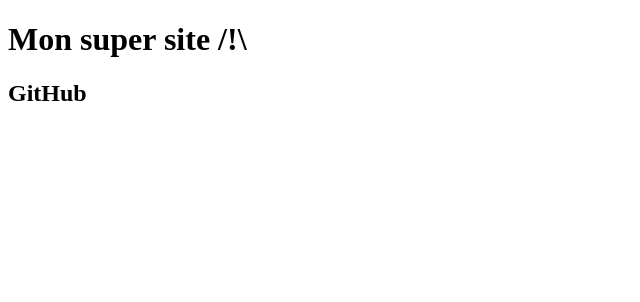
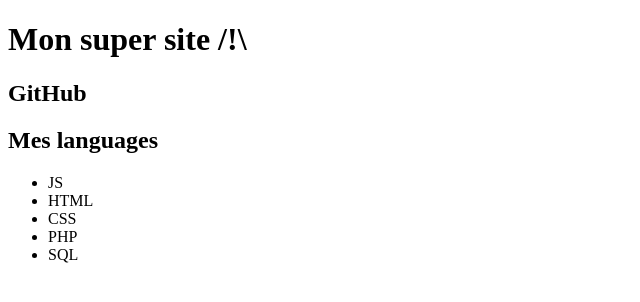
Before and after one commit to vuongjacques/dam-j02, a plain HTML site: page index.html in a window 1280 px wide. Shown: the whole page, without its empty margins (0-640 px from the left). Drawn offline with Linux system fonts and the light colour scheme.

Commit message:
ajout tableau mes language

```diff
--- a/index.html
+++ b/index.html
@@ -8,5 +8,13 @@
 <body>
     <h1>Mon super site /!\</h1>
     <h2>GitHub</h2>
+    <h2>Mes languages</h2>
+    <ul>
+        <li>JS</li>
+        <li>HTML</li>
+        <li>CSS</li>
+        <li>PHP</li>
+        <li>SQL</li>
+    </ul>
 </body>
 </html>
```
